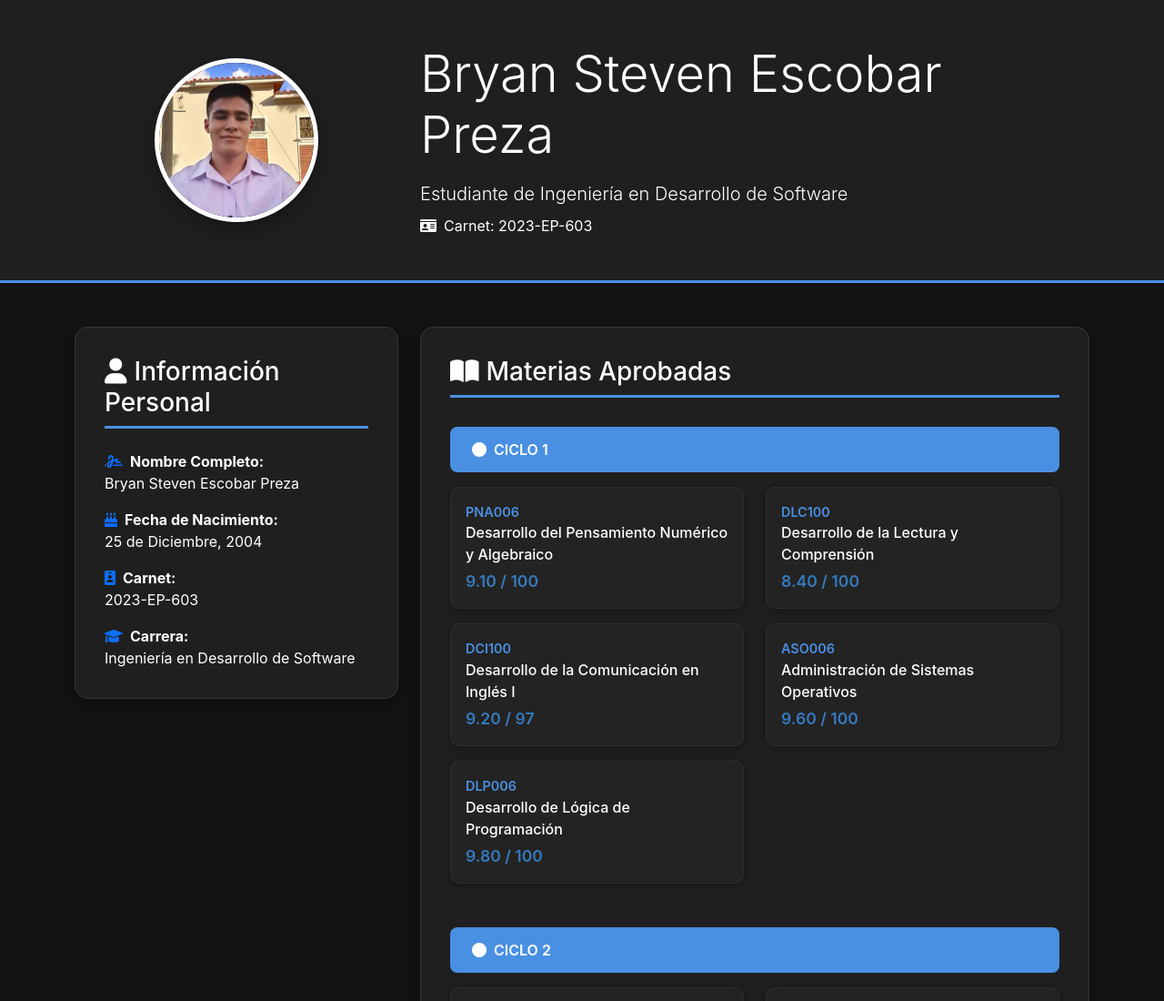
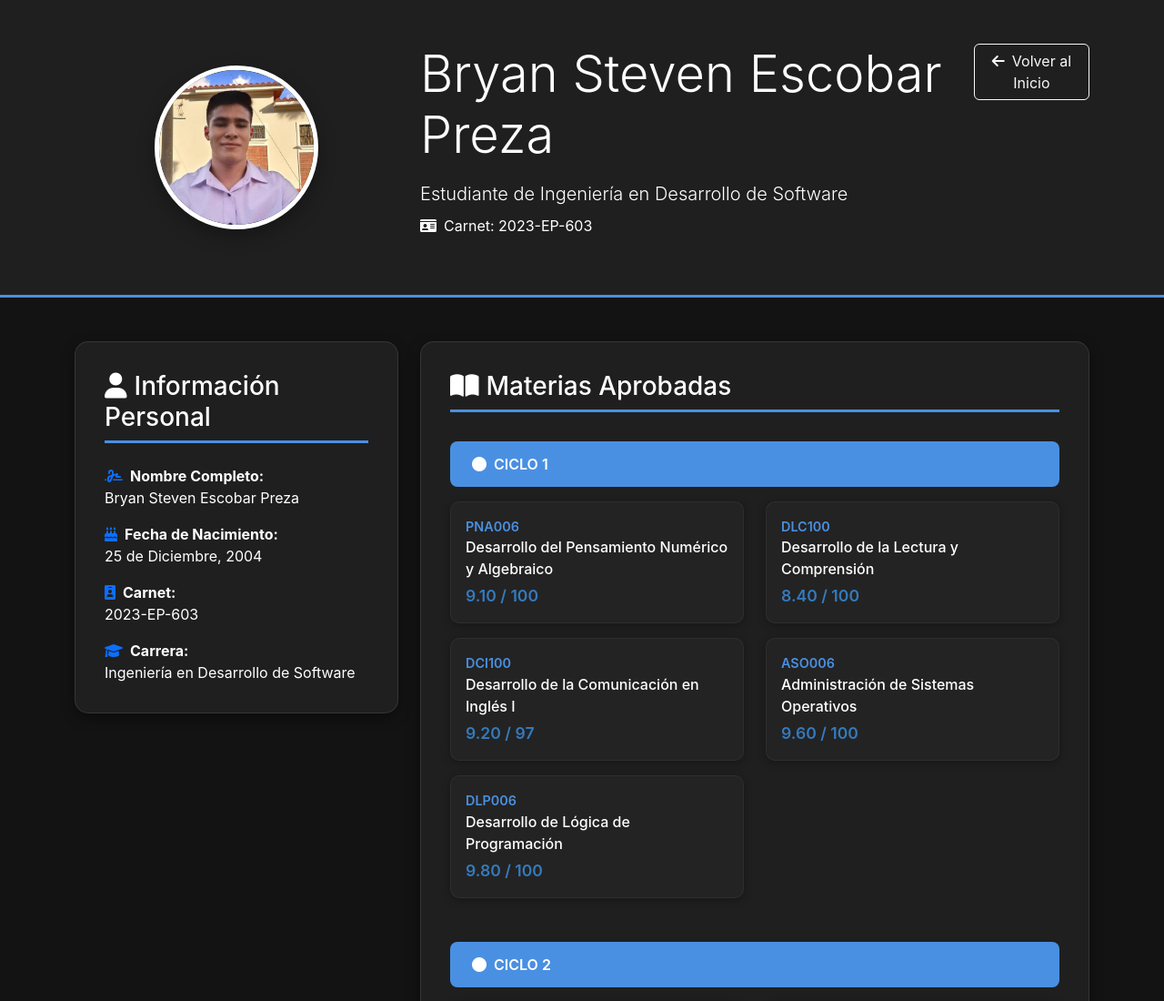
Before and after one commit to Bryan-Escobar/P1-Practica-Evaluada-TIS, a plain HTML site: page perfiles/BryanEscobar.html in a window 1280 px wide. Shown: the top 1100 px of the page at 91% size. Drawn offline with nearby package versions, Linux system fonts and the light colour scheme.

Commit message:
boton de retroceso

```diff
--- a/perfiles/BryanEscobar.html
+++ b/perfiles/BryanEscobar.html
@@ -22,9 +22,18 @@
                     <img src="../images/bryanEscobar.jpg" alt="Foto de Bryan" class="profile-img">
                 </div>
                 <div class="col-md-8">
-                    <h1 class="display-4 mb-3">Bryan Steven Escobar Preza</h1>
-                    <p class="lead mb-2">Estudiante de Ingeniería en Desarrollo de Software</p>
-                    <p class="mb-0"><i class="fas fa-id-card me-2"></i>Carnet: 2023-EP-603</p>
+                    <div class="d-flex justify-content-between align-items-start mb-3">
+                        <div class="flex-grow-1">
+                            <h1 class="display-4 mb-3">Bryan Steven Escobar Preza</h1>
+                            <p class="lead mb-2">Estudiante de Ingeniería en Desarrollo de Software</p>
+                            <p class="mb-0"><i class="fas fa-id-card me-2"></i>Carnet: 2023-EP-603</p>
+                        </div>
+                        <div class="ms-3">
+                            <a href="../index.html" class="btn btn-outline-light">
+                                <i class="fas fa-arrow-left me-2"></i>Volver al Inicio
+                            </a>
+                        </div>
+                    </div>
                 </div>
             </div>
         </div>
```
Also changed, not shown: perfiles/KevinRodriguez.html (+12 -3 lines).
